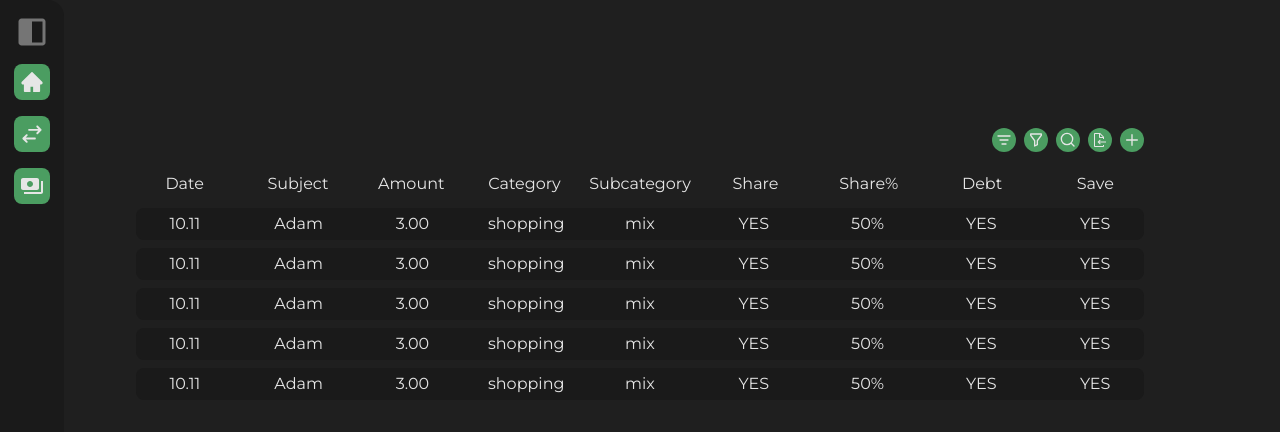
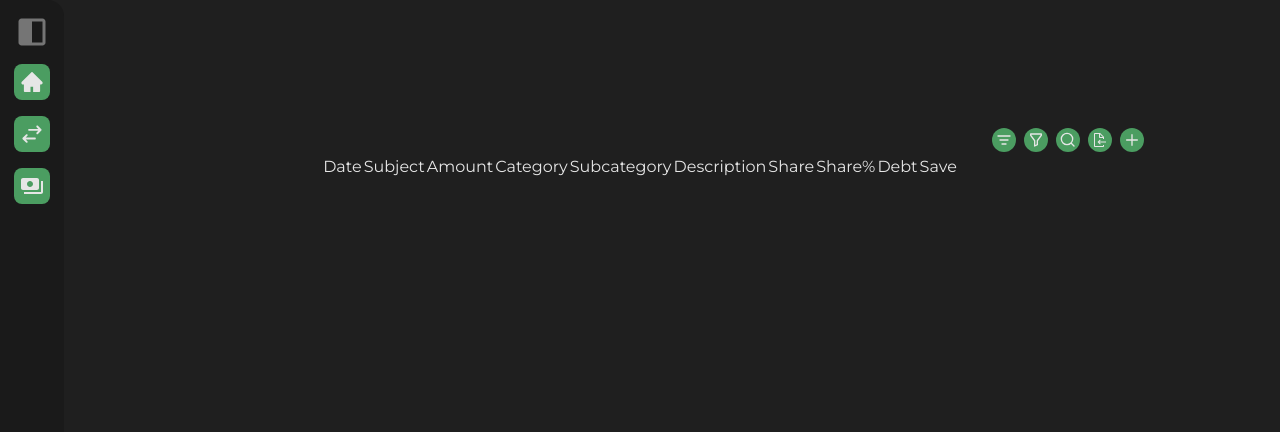
Before and after one commit to Haskuaer/personal_finance_app, a React (Vite) app in the folder client/: page / in a window 1280 px wide. Shown: the top 432 px of the page. Built offline with nearby package versions, Linux system fonts and the light colour scheme.

Commit message:
Changing transactions sectoin to table; Creating structure

```diff
--- a/client/src/pages/Transactions/Transactions.jsx
+++ b/client/src/pages/Transactions/Transactions.jsx
@@ -6,6 +6,7 @@ import ActionButton from '@components/Buttons/ActionButton/ActionButton.jsx'
 import TransactionComponents from './components/index.js'
 import styles from './Transactions.module.css'
 import images from '@assets/icons/index.js'
+import TransactionsTable from './components/TransactionsTable/TransactionsTable.jsx'
 
 const { TransactionHeader, TransactionRow } = TransactionComponents;
 
@@ -30,14 +31,15 @@ export default function Transactions() {
                     <ActionButton image={images.importIcon} alt="import icon" />
                     <ActionButton image={images.plus} alt="plus icon" />
                 </section>
-                <section className={styles.transactionsSection}>
+                {/* <section className={styles.transactionsSection}>
                     <TransactionHeader />
                     <TransactionRow date="10.11" subject="Adam" amount="3.00" category="shopping" subcategory="mix" share="YES" sharePercent="50%" debt="YES" save="YES" />
                     <TransactionRow date="10.11" subject="Adam" amount="3.00" category="shopping" subcategory="mix" share="YES" sharePercent="50%" debt="YES" save="YES" />
                     <TransactionRow date="10.11" subject="Adam" amount="3.00" category="shopping" subcategory="mix" share="YES" sharePercent="50%" debt="YES" save="YES" />
                     <TransactionRow date="10.11" subject="Adam" amount="3.00" category="shopping" subcategory="mix" share="YES" sharePercent="50%" debt="YES" save="YES" />
                     <TransactionRow date="10.11" subject="Adam" amount="3.00" category="shopping" subcategory="mix" share="YES" sharePercent="50%" debt="YES" save="YES" />
-                </section>
+                </section> */}
+                <TransactionsTable />
             </main>
         </div>
     )
--- /dev/null
+++ b/client/src/pages/Transactions/components/TransactionsTable/TransactionsHeader.jsx
@@ -0,0 +1,18 @@
+import styles from './TransactionsTable.module.css'
+
+export default function TransactionsHeader() {
+    return(
+        <thead>
+            <td>Date</td>
+            <td>Subject</td>
+            <td>Amount</td>
+            <td>Category</td>
+            <td>Subcategory</td>
+            <td>Description</td>
+            <td>Share</td>
+            <td>Share%</td>
+            <td>Debt</td>
+            <td>Save</td>
+        </thead>
+    )
+}
--- /dev/null
+++ b/client/src/pages/Transactions/components/TransactionsTable/TransactionsRow.jsx
@@ -0,0 +1,7 @@
+import styles from './TransactionsTable.module.css'
+
+export default function TransactionsRow() {
+    return(
+        <tr></tr>
+    )
+}
--- /dev/null
+++ b/client/src/pages/Transactions/components/TransactionsTable/TransactionsTable.jsx
@@ -0,0 +1,14 @@
+import styles from './TransactionsTable.module.css'
+import TransactionsHeader from './TransactionsHeader.jsx'
+import TransactionsRow from './TransactionsRow.jsx'
+
+export default function TransactionsTable() {
+    return(
+        <table>
+            <TransactionsHeader />
+            <TransactionsRow />
+            <TransactionsRow />
+            <TransactionsRow />
+        </table>
+    )
+}
```
Also changed, not shown: client/src/pages/Transactions/components/TransactionsTable/TransactionsTable.module.css (added).
